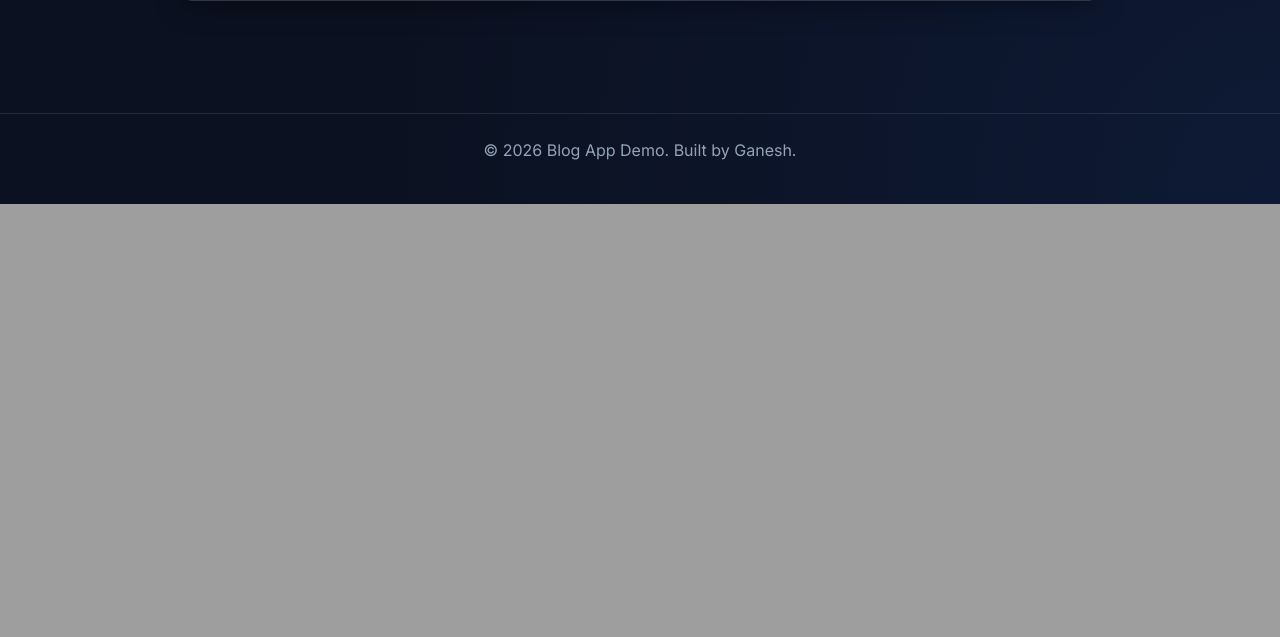
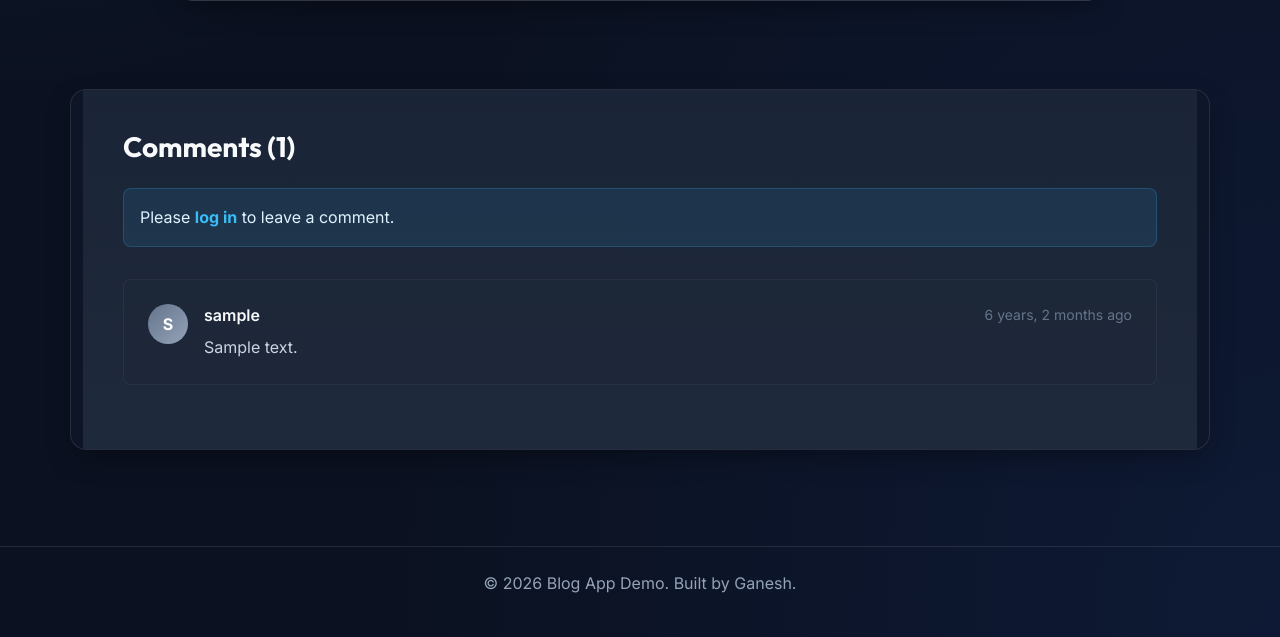
Before and after one commit to mohantakumarganesh-alt/My_portfolio, a Django app: template projects_code/blog_app/templates/blog/post_detail.html in a window 1280 px wide. Shown: the part 1184-1821 px from the top of the page. Before the commit the page ends 1388 px from the top, so only its background shows below. Run offline with Django 5.2, Linux system fonts and the light colour scheme; the template is opened without the code that fills it: most values are stand-ins (such as "Sample title", 1, 10 or a date in 2020).

Commit message:
Add full comment section functionality to blog posts

```diff
--- a/projects_code/blog_app/templates/blog/post_detail.html
+++ b/projects_code/blog_app/templates/blog/post_detail.html
@@ -45,6 +45,54 @@
                 </div>
             </div>
         </div>
+        </div>
+
+        <!-- Comments Section -->
+        <div class="card blog-post-card mt-4 mb-5" style="background: rgba(15, 23, 42, 0.8);">
+            <div class="card-body" style="padding: 2.5rem;">
+                <h3 class="mb-4" style="font-family: 'Outfit', sans-serif; color: #f8fafc;">Comments ({{ comments.count }})</h3>
+
+                <!-- Comment Form -->
+                {% if user.is_authenticated %}
+                    <div class="mb-5 p-4 rounded-3" style="background: rgba(30, 41, 59, 0.5); border: 1px solid rgba(255, 255, 255, 0.05);">
+                        <h5 class="mb-3" style="color: #cbd5e1;">Add a Comment</h5>
+                        <form method="post">
+                            {% csrf_token %}
+                            <div class="mb-3">
+                                {{ form.content }}
+                            </div>
+                            <button type="submit" class="btn btn-primary" style="background: linear-gradient(135deg, #38bdf8, #818cf8); border: none;">Post Comment</button>
+                        </form>
+                    </div>
+                {% else %}
+                    <div class="alert alert-info" style="background: rgba(56, 189, 248, 0.1); border: 1px solid rgba(56, 189, 248, 0.2); color: #e0f2fe;">
+                        Please <a href="{% url 'login' %}" style="color: #38bdf8; font-weight: bold;">log in</a> to leave a comment.
+                    </div>
+                {% endif %}
+
+                <!-- Existing Comments -->
+                <div class="comments-list mt-4">
+                    {% for comment in comments %}
+                        <div class="d-flex mb-4 p-4 rounded-3" style="background: rgba(30, 41, 59, 0.3); border: 1px solid rgba(255, 255, 255, 0.05);">
+                            <div class="me-3">
+                                <div style="width: 40px; height: 40px; border-radius: 50%; background: linear-gradient(135deg, #64748b, #94a3b8); display: flex; align-items: center; justify-content: center; font-weight: bold; color: white;">
+                                    {{ comment.author.username|make_list|first|upper }}
+                                </div>
+                            </div>
+                            <div class="flex-grow-1">
+                                <div class="d-flex justify-content-between align-items-center mb-2">
+                                    <h6 class="mb-0" style="color: #f8fafc; font-weight: 600;">{{ comment.author.username }}</h6>
+                                    <small style="color: #64748b;">{{ comment.created_at|timesince }} ago</small>
+                                </div>
+                                <p class="mb-0" style="color: #cbd5e1; line-height: 1.6;">{{ comment.content|linebreaksbr }}</p>
+                            </div>
+                        </div>
+                    {% empty %}
+                        <p class="text-center" style="color: #64748b; font-style: italic;">No comments yet. Be the first to start the discussion!</p>
+                    {% endfor %}
+                </div>
+            </div>
+        </div>
     </div>
 </div>
 {% endblock %}
```
Also changed, not shown: projects_code/blog_app/blog/forms.py (added, +15 -0 lines), projects_code/blog_app/blog/models.py (+9 -0 lines), projects_code/blog_app/blog/views.py (+23 -3 lines), projects_code/blog_app/blog/migrations/0002_comment.py (added).
